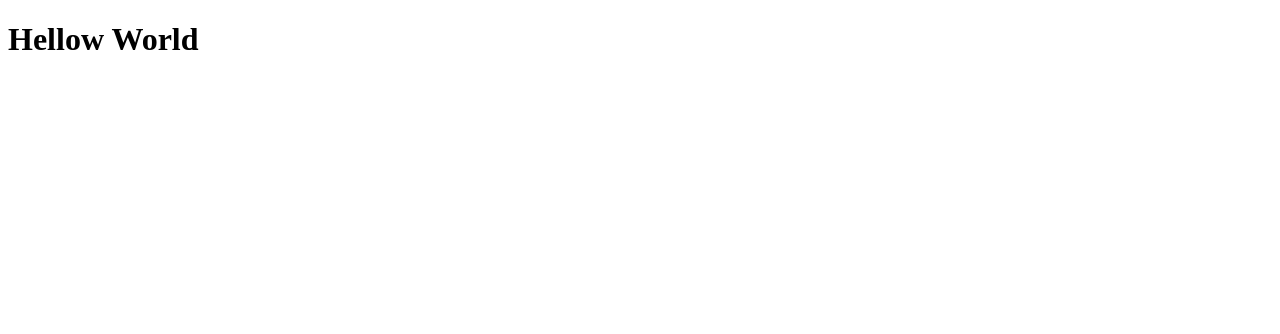
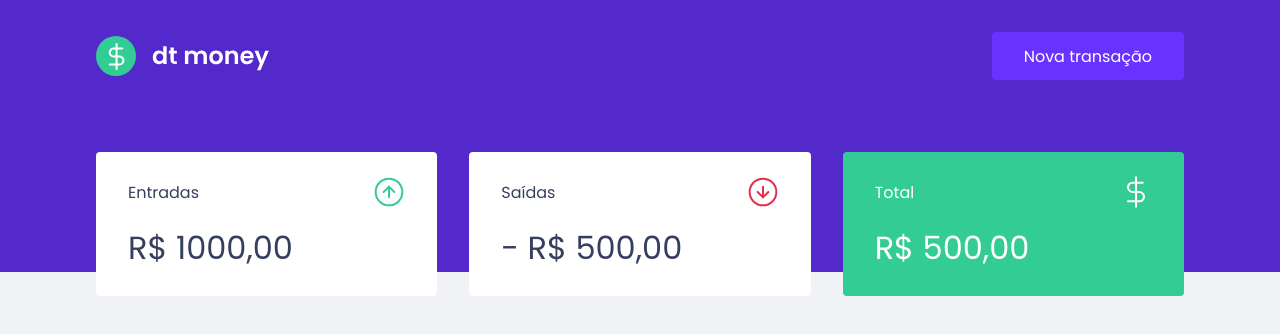
Before and after one commit to devcarloshenrique/dtmoney, a React (Create React App) app: page / in a window 1280 px wide. Shown: the top 334 px of the page. Built offline with nearby package versions, Linux system fonts and the light colour scheme.

Commit message:
refactor: importing components

```diff
--- a/src/App.tsx
+++ b/src/App.tsx
@@ -1,7 +1,15 @@
+import { Dashboard } from './components/Dashboard';
+import { Header } from './components/Header';
+import { GlobalStyle } from './styles/global';
+
 export function App() {
   return (
-    <div className="App">
-      <h1>Hellow World</h1>
-    </div>
+
+    <>
+      <Header />
+      <Dashboard />
+      <GlobalStyle/>
+    </>
+
   );
 }
```
